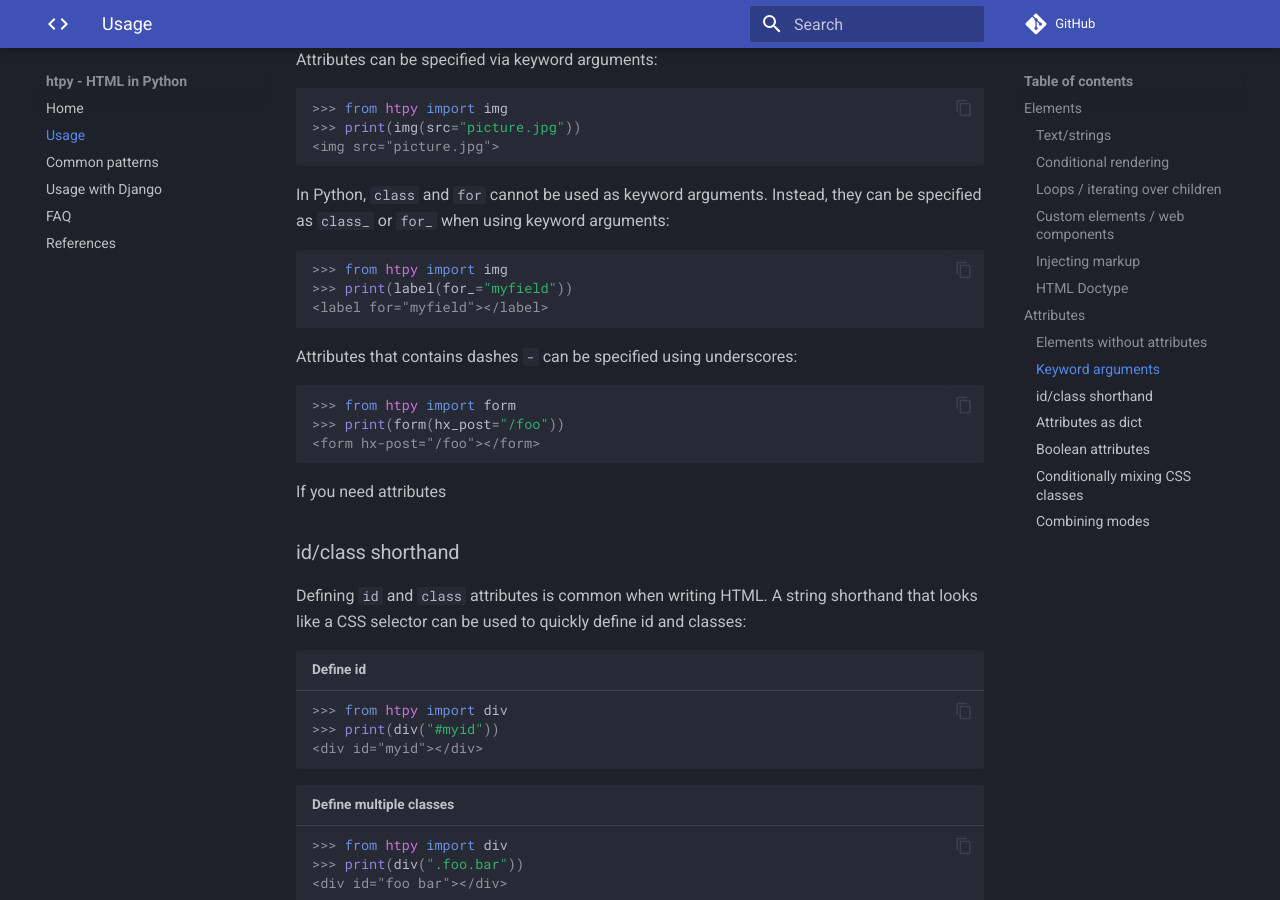
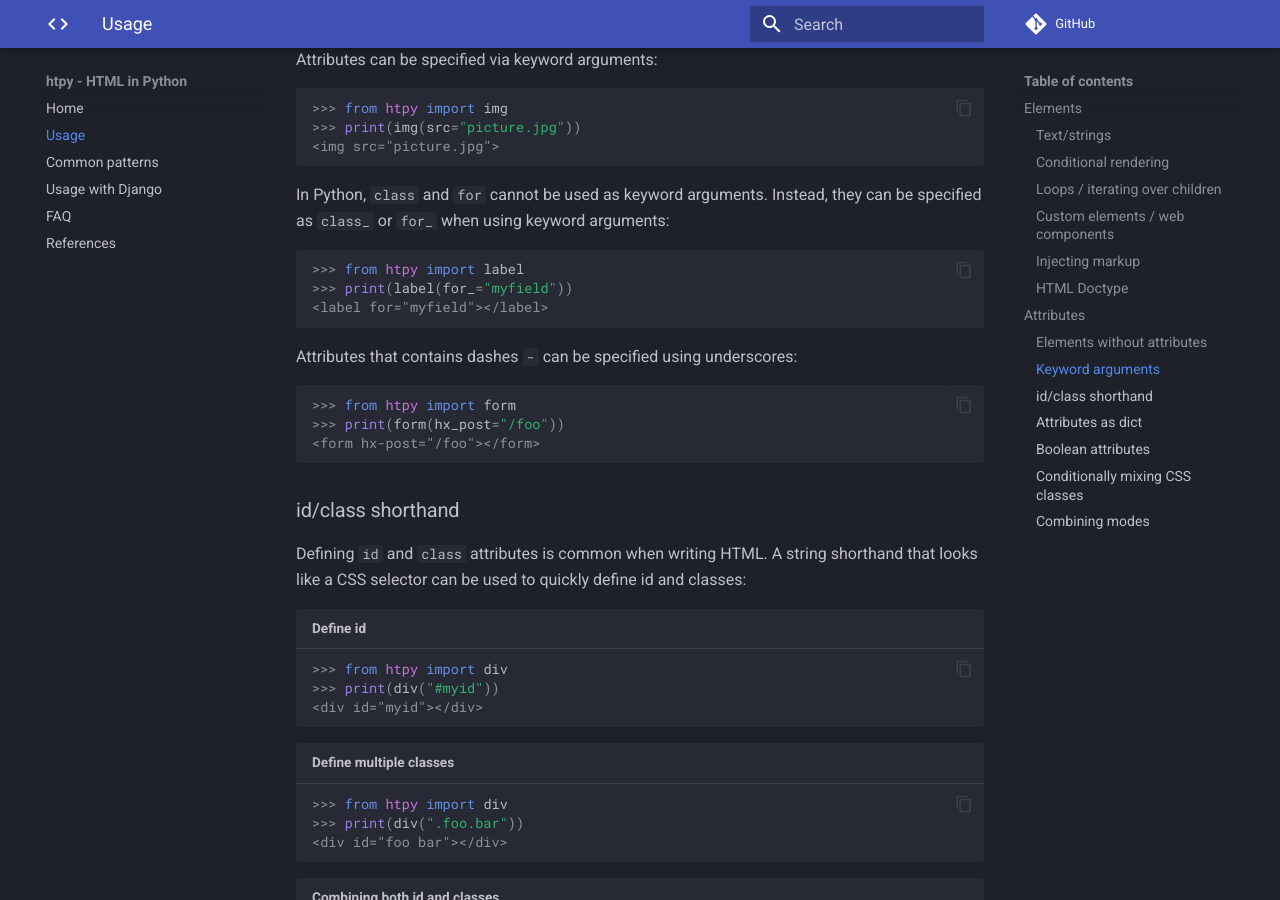
Before and after one commit to pelme/htpy, an MkDocs documentation site: the page built from docs/usage.md, in a window 1280 px wide and 900 px high, scrolled down 3300 px. Built offline with MkDocs 1.6.1 and Material for MkDocs 9.7.7, drawn with Linux system fonts in a browser that asks for light colours; comment, search, counter and statistics services are not loaded.

Commit message:
Minor fixes to docs.

````diff
--- a/docs/usage.md
+++ b/docs/usage.md
@@ -151,7 +151,7 @@ Attributes can be specified via keyword arguments:
 In Python, `class` and `for` cannot be used as keyword arguments. Instead, they can be specified as `class_` or `for_` when using keyword arguments:
 
 ```pycon
->>> from htpy import img
+>>> from htpy import label
 >>> print(label(for_="myfield"))
 <label for="myfield"></label>
 ```
@@ -162,8 +162,6 @@ Attributes that contains dashes `-` can be specified using underscores:
 >>> print(form(hx_post="/foo"))
 <form hx-post="/foo"></form>
 ```
-
-If you need attributes
 
 
 ### id/class shorthand
````
